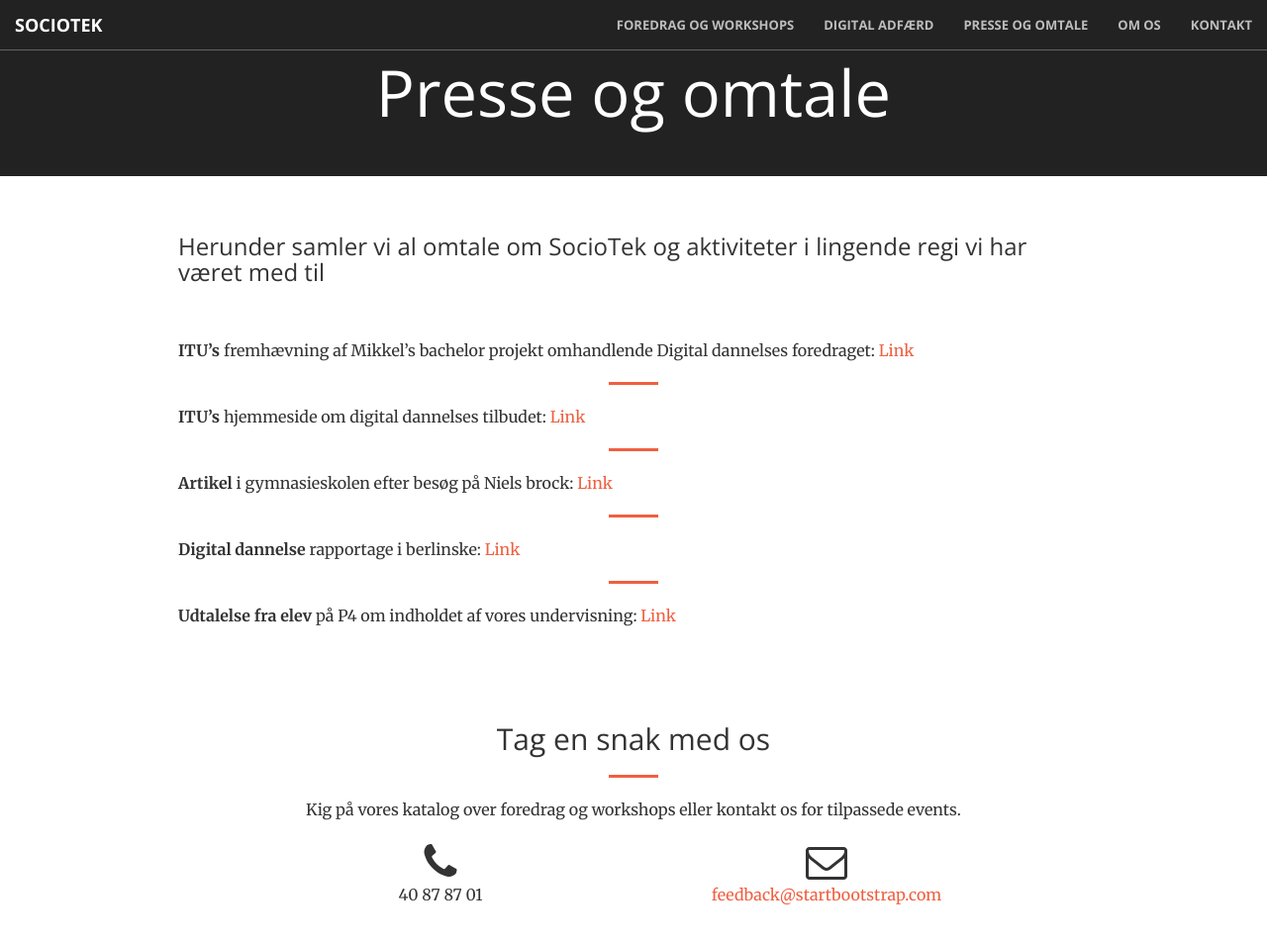
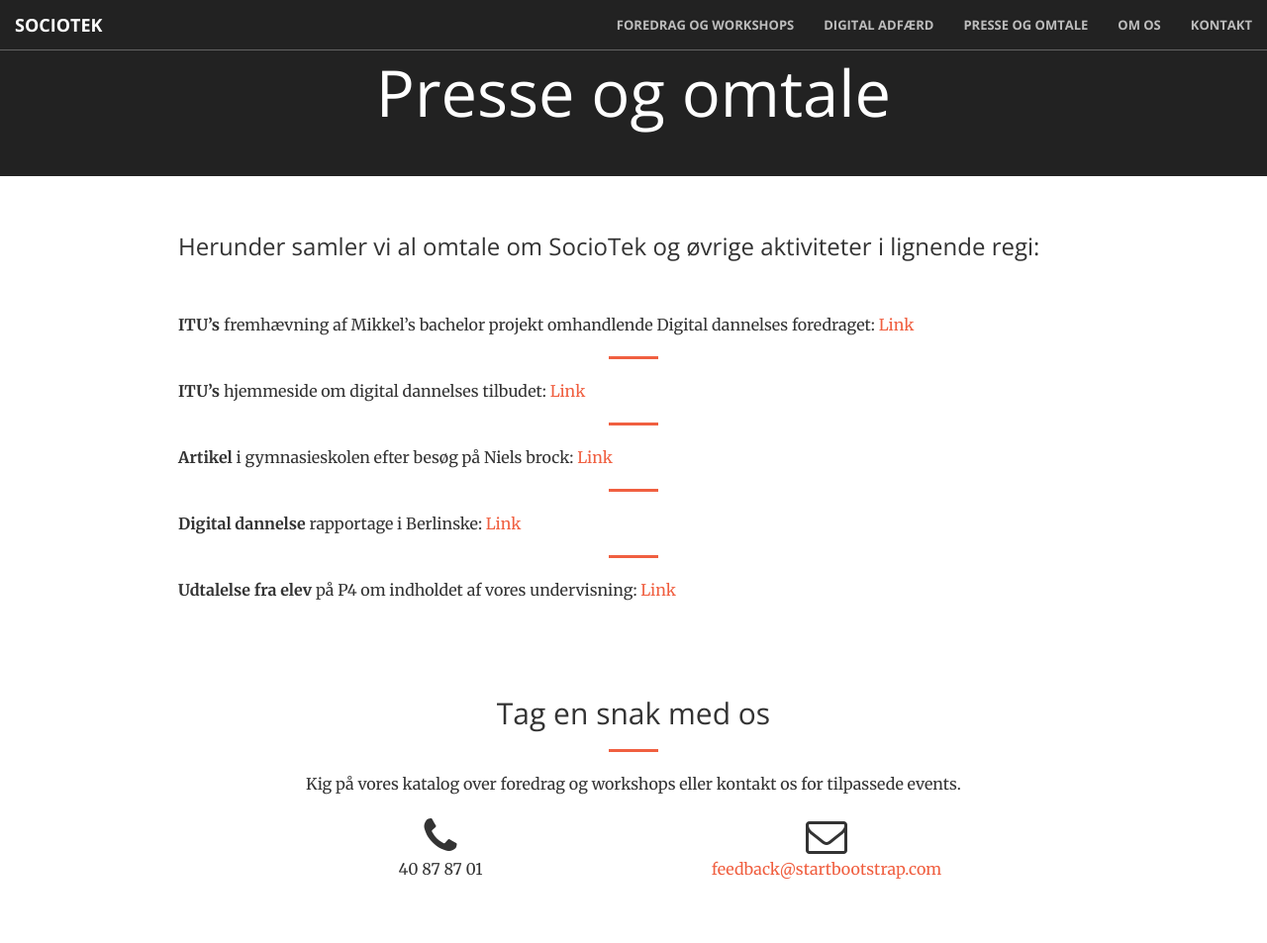
Before and after one commit to sociotek/sociotek.github.io, a Jekyll site: the page built from _posts/2017-10-19-press.md, in a window 1280 px wide and 974 px high. Shown: the top 953 px of the window at 99% size. Built offline with Jekyll 4.4.1, drawn with Linux system fonts in a browser that asks for light colours.

Commit message:
Update 2017-10-19-press.md

```diff
--- a/_posts/2017-10-19-press.md
+++ b/_posts/2017-10-19-press.md
@@ -3,7 +3,7 @@ layout: post
 title: Presse og omtale
 permalink: /presse
 ---
-### Herunder samler vi al omtale om SocioTek og aktiviteter i lingende regi vi har været med til
+### Herunder samler vi al omtale om SocioTek og øvrige aktiviteter i lignende regi:
 <br>
 
 
@@ -21,7 +21,7 @@ permalink: /presse
 
 ***
 
-**Digital dannelse** rapportage i berlinske:
+**Digital dannelse** rapportage i Berlinske:
 [Link](https://www.b.dk/nationalt/elever-laerer-at-beskytte-sig-selv-paa-nettet-det-er-helt-vildt-skraemmende)
 
 ***
```
